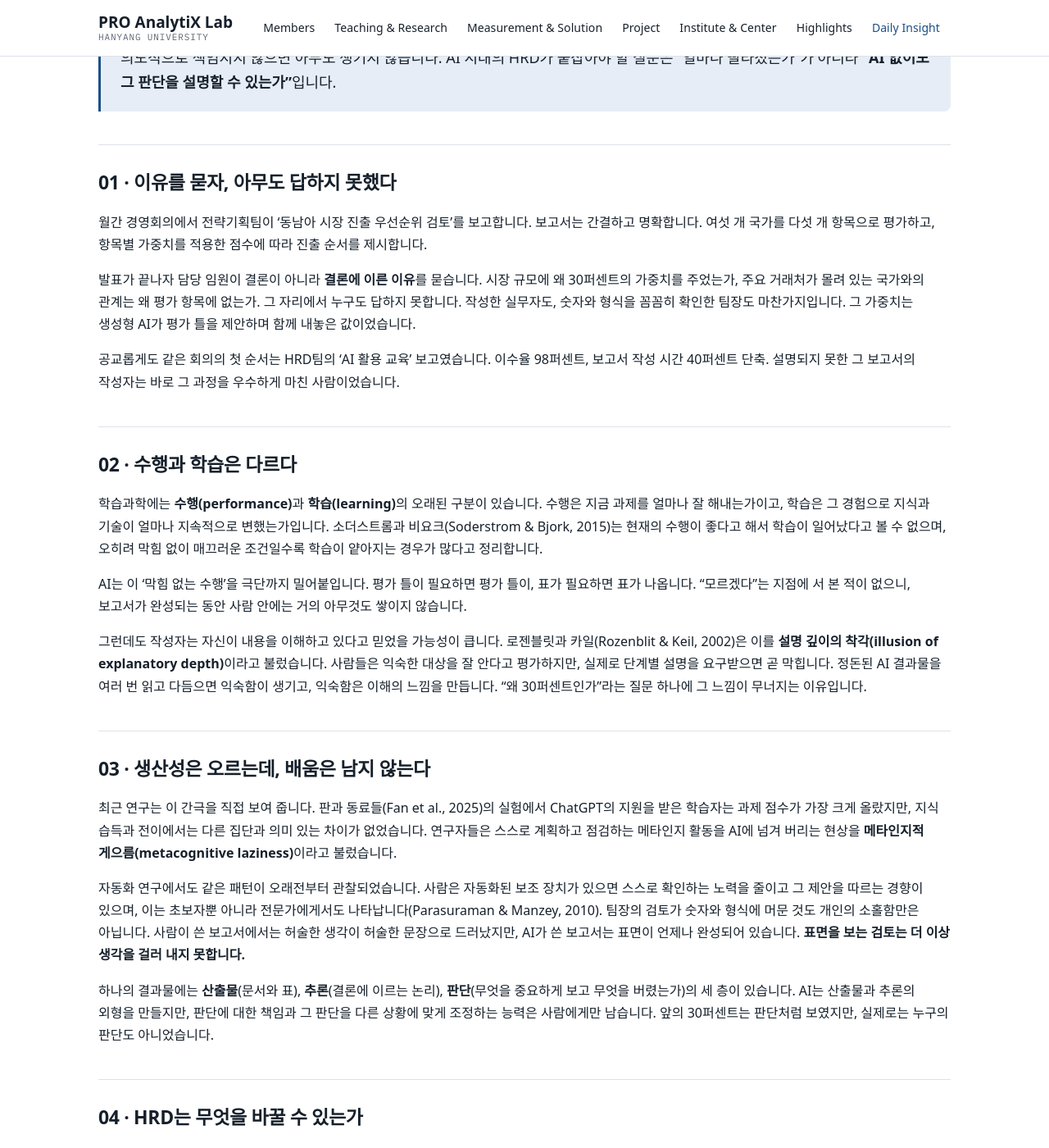
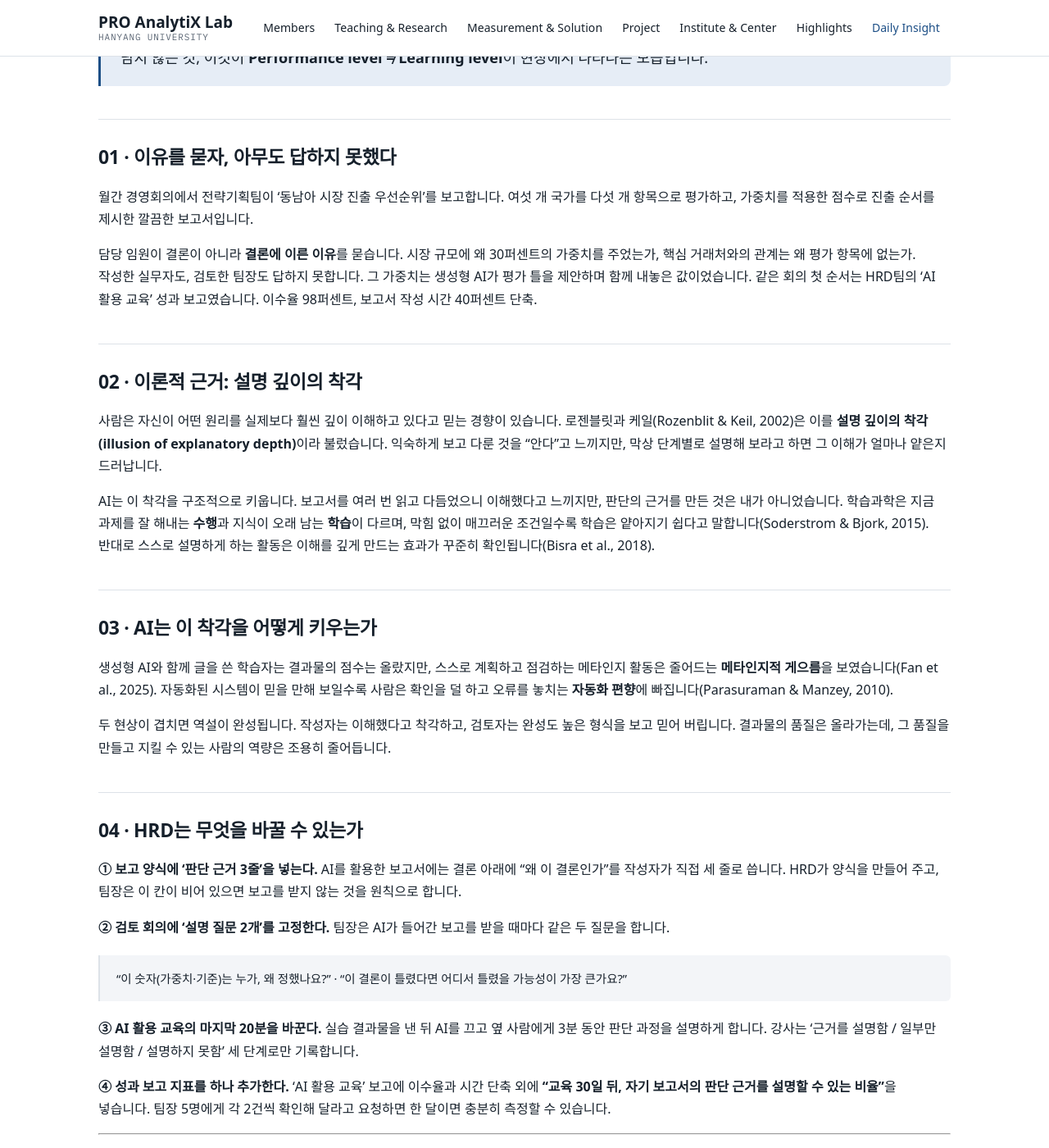
Before and after one commit to drsprolab/drsprolab.github.io, a Jekyll site: the page built from _insights/2026-10-02-explain.md, in a window 1280 px wide and 1400 px high, scrolled down 535 px. Shown: the whole window at 82% size. Built offline with Jekyll 4.4.1, drawn with Linux system fonts in a browser that asks for light colours; some web fonts are replaced; some of the changed text lies outside the part shown.

Commit message:
Daily Insight 1·2장: AI 역설 구조로 재작성, 이론 근거와 2010년 이후 참고문헌, 실행 중심 HRD 조언
Co-Authored-By: Claude Opus 5.5 <noreply@anthropic.com>

```diff
--- a/_insights/2026-10-02-explain.md
+++ b/_insights/2026-10-02-explain.md
@@ -2,63 +2,60 @@
 layout: insight
 title: "아무도 설명할 수 없는 완벽한 보고서"
 date: 2026-10-02 19:00:00 +0900
-summary: "AI 덕분에 일은 더 빠르고 완벽하게 끝나지만, 그 일을 설명할 수 있는 사람은 오히려 줄고 있습니다. 성과와 성장이 분리되는 현상을 학습과학의 관점에서 살펴보고, HRD가 무엇을 책임져야 하는지 정리합니다."
-description: "2026년 10월 2일 Daily Insight. 수행과 학습의 구분, 설명 깊이의 착각, 생성형 AI와 메타인지적 게으름, 자동화 편향 연구를 바탕으로 AI 시대 HRD가 성장을 책임지는 방법을 다룹니다."
+summary: "AI 역설 1 · 결과물이 완벽해질수록 그 결과물을 설명할 수 있는 사람은 줄어듭니다. 수행과 학습이 갈라지는 순간을 학습과학으로 읽고, HRD가 내일부터 할 수 있는 일을 정리합니다."
+description: "AI 역설 1. 수행과 학습의 구분, 설명 깊이의 착각, 생성형 AI와 메타인지적 게으름, 자동화 편향 연구를 바탕으로 AI 시대 HRD의 역할을 다룹니다."
 source_count: 5
-reading_minutes: 5
-topics: [성과와 성장, 수행과 학습, "Performance 수준 ≠ Learning 수준"]
+reading_minutes: 6
+topics: [AI 역설, 수행과 학습, "Performance level ≠ Learning level"]
 ---
 
 <div class="daily-takeaway" markdown="1">
-**Executive Summary**
+**AI 역설 1 · 완벽한 결과물의 역설**
 
-AI를 잘 활용해 일을 잘 끝냈다는 사실은 그 사람이 성장했다는 증거가 되지 않습니다. 생산성은 현업이 챙기지만, 성장은 누군가 의도적으로 책임지지 않으면 아무도 챙기지 않습니다. AI 시대의 HRD가 붙잡아야 할 질문은 "얼마나 빨라졌는가"가 아니라 **"AI 없이도 그 판단을 설명할 수 있는가"**입니다.
+AI가 도울수록 결과물은 완벽해지지만, 그 결과물을 스스로 설명할 수 있는 사람은 줄어듭니다. 일은 끝났는데 사람 안에는 아무것도 남지 않는 것, 이것이 **Performance level ≠ Learning level**이 현장에서 나타나는 모습입니다.
 </div>
 
 ## 01 · 이유를 묻자, 아무도 답하지 못했다
 
-월간 경영회의에서 전략기획팀이 '동남아 시장 진출 우선순위 검토'를 보고합니다. 보고서는 간결하고 명확합니다. 여섯 개 국가를 다섯 개 항목으로 평가하고, 항목별 가중치를 적용한 점수에 따라 진출 순서를 제시합니다.
+월간 경영회의에서 전략기획팀이 '동남아 시장 진출 우선순위'를 보고합니다. 여섯 개 국가를 다섯 개 항목으로 평가하고, 가중치를 적용한 점수로 진출 순서를 제시한 깔끔한 보고서입니다.
 
-발표가 끝나자 담당 임원이 결론이 아니라 **결론에 이른 이유**를 묻습니다. 시장 규모에 왜 30퍼센트의 가중치를 주었는가, 주요 거래처가 몰려 있는 국가와의 관계는 왜 평가 항목에 없는가. 그 자리에서 누구도 답하지 못합니다. 작성한 실무자도, 숫자와 형식을 꼼꼼히 확인한 팀장도 마찬가지입니다. 그 가중치는 생성형 AI가 평가 틀을 제안하며 함께 내놓은 값이었습니다.
+담당 임원이 결론이 아니라 **결론에 이른 이유**를 묻습니다. 시장 규모에 왜 30퍼센트의 가중치를 주었는가, 핵심 거래처와의 관계는 왜 평가 항목에 없는가. 작성한 실무자도, 검토한 팀장도 답하지 못합니다. 그 가중치는 생성형 AI가 평가 틀을 제안하며 함께 내놓은 값이었습니다. 같은 회의 첫 순서는 HRD팀의 'AI 활용 교육' 성과 보고였습니다. 이수율 98퍼센트, 보고서 작성 시간 40퍼센트 단축.
 
-공교롭게도 같은 회의의 첫 순서는 HRD팀의 'AI 활용 교육' 보고였습니다. 이수율 98퍼센트, 보고서 작성 시간 40퍼센트 단축. 설명되지 못한 그 보고서의 작성자는 바로 그 과정을 우수하게 마친 사람이었습니다.
+## 02 · 이론적 근거: 설명 깊이의 착각
 
-## 02 · 수행과 학습은 다르다
+사람은 자신이 어떤 원리를 실제보다 훨씬 깊이 이해하고 있다고 믿는 경향이 있습니다. 로젠블릿과 케일(Rozenblit & Keil, 2002)은 이를 **설명 깊이의 착각(illusion of explanatory depth)**이라 불렀습니다. 익숙하게 보고 다룬 것을 "안다"고 느끼지만, 막상 단계별로 설명해 보라고 하면 그 이해가 얼마나 얕은지 드러납니다.
 
-학습과학에는 **수행(performance)**과 **학습(learning)**의 오래된 구분이 있습니다. 수행은 지금 과제를 얼마나 잘 해내는가이고, 학습은 그 경험으로 지식과 기술이 얼마나 지속적으로 변했는가입니다. 소더스트롬과 비요크(Soderstrom & Bjork, 2015)는 현재의 수행이 좋다고 해서 학습이 일어났다고 볼 수 없으며, 오히려 막힘 없이 매끄러운 조건일수록 학습이 얕아지는 경우가 많다고 정리합니다.
+AI는 이 착각을 구조적으로 키웁니다. 보고서를 여러 번 읽고 다듬었으니 이해했다고 느끼지만, 판단의 근거를 만든 것은 내가 아니었습니다. 학습과학은 지금 과제를 잘 해내는 **수행**과 지식이 오래 남는 **학습**이 다르며, 막힘 없이 매끄러운 조건일수록 학습은 얕아지기 쉽다고 말합니다(Soderstrom & Bjork, 2015). 반대로 스스로 설명하게 하는 활동은 이해를 깊게 만드는 효과가 꾸준히 확인됩니다(Bisra et al., 2018).
 
-AI는 이 '막힘 없는 수행'을 극단까지 밀어붙입니다. 평가 틀이 필요하면 평가 틀이, 표가 필요하면 표가 나옵니다. "모르겠다"는 지점에 서 본 적이 없으니, 보고서가 완성되는 동안 사람 안에는 거의 아무것도 쌓이지 않습니다.
+## 03 · AI는 이 착각을 어떻게 키우는가
 
-그런데도 작성자는 자신이 내용을 이해하고 있다고 믿었을 가능성이 큽니다. 로젠블릿과 카일(Rozenblit & Keil, 2002)은 이를 **설명 깊이의 착각(illusion of explanatory depth)**이라고 불렀습니다. 사람들은 익숙한 대상을 잘 안다고 평가하지만, 실제로 단계별 설명을 요구받으면 곧 막힙니다. 정돈된 AI 결과물을 여러 번 읽고 다듬으면 익숙함이 생기고, 익숙함은 이해의 느낌을 만듭니다. "왜 30퍼센트인가"라는 질문 하나에 그 느낌이 무너지는 이유입니다.
+생성형 AI와 함께 글을 쓴 학습자는 결과물의 점수는 올랐지만, 스스로 계획하고 점검하는 메타인지 활동은 줄어드는 **메타인지적 게으름**을 보였습니다(Fan et al., 2025). 자동화된 시스템이 믿을 만해 보일수록 사람은 확인을 덜 하고 오류를 놓치는 **자동화 편향**에 빠집니다(Parasuraman & Manzey, 2010).
 
-## 03 · 생산성은 오르는데, 배움은 남지 않는다
-
-최근 연구는 이 간극을 직접 보여 줍니다. 판과 동료들(Fan et al., 2025)의 실험에서 ChatGPT의 지원을 받은 학습자는 과제 점수가 가장 크게 올랐지만, 지식 습득과 전이에서는 다른 집단과 의미 있는 차이가 없었습니다. 연구자들은 스스로 계획하고 점검하는 메타인지 활동을 AI에 넘겨 버리는 현상을 **메타인지적 게으름(metacognitive laziness)**이라고 불렀습니다.
-
-자동화 연구에서도 같은 패턴이 오래전부터 관찰되었습니다. 사람은 자동화된 보조 장치가 있으면 스스로 확인하는 노력을 줄이고 그 제안을 따르는 경향이 있으며, 이는 초보자뿐 아니라 전문가에게서도 나타납니다(Parasuraman & Manzey, 2010). 팀장의 검토가 숫자와 형식에 머문 것도 개인의 소홀함만은 아닙니다. 사람이 쓴 보고서에서는 허술한 생각이 허술한 문장으로 드러났지만, AI가 쓴 보고서는 표면이 언제나 완성되어 있습니다. **표면을 보는 검토는 더 이상 생각을 걸러 내지 못합니다.**
-
-하나의 결과물에는 **산출물**(문서와 표), **추론**(결론에 이르는 논리), **판단**(무엇을 중요하게 보고 무엇을 버렸는가)의 세 층이 있습니다. AI는 산출물과 추론의 외형을 만들지만, 판단에 대한 책임과 그 판단을 다른 상황에 맞게 조정하는 능력은 사람에게만 남습니다. 앞의 30퍼센트는 판단처럼 보였지만, 실제로는 누구의 판단도 아니었습니다.
+두 현상이 겹치면 역설이 완성됩니다. 작성자는 이해했다고 착각하고, 검토자는 완성도 높은 형식을 보고 믿어 버립니다. 결과물의 품질은 올라가는데, 그 품질을 만들고 지킬 수 있는 사람의 역량은 조용히 줄어듭니다.
 
 ## 04 · HRD는 무엇을 바꿀 수 있는가
 
-**성장은 누가 챙기는가.** AI의 생산성은 HRD가 챙기지 않아도 현업이 챙깁니다. 성장은 당장 보이지 않고, 단기적으로는 비용처럼 보입니다. 그래서 생산성이 저절로 따라오는 시대에, HRD는 **저절로 따라오지 않는 것**, 곧 사람의 성장을 책임져야 합니다.
+**① 보고 양식에 '판단 근거 3줄'을 넣는다.** AI를 활용한 보고서에는 결론 아래에 "왜 이 결론인가"를 작성자가 직접 세 줄로 씁니다. HRD가 양식을 만들어 주고, 팀장은 이 칸이 비어 있으면 보고를 받지 않는 것을 원칙으로 합니다.
 
-**산출물이 아니라 판단을 보게 하기.** 리더의 검토 질문을 "틀린 데는 없는가"에서 "왜 이렇게 판단했는가", "이 숫자가 달라지면 결론이 어떻게 바뀌는가"로 바꾸는 것이 출발점입니다. 주요 보고서에 핵심 가정, 그 가정이 틀렸을 때의 영향, AI가 제안했지만 받아들이지 않은 것과 이유를 적은 한 쪽짜리 '판단 노트'를 붙이게 하는 것도 방법입니다.
+**② 검토 회의에 '설명 질문 2개'를 고정한다.** 팀장은 AI가 들어간 보고를 받을 때마다 같은 두 질문을 합니다.
+> "이 숫자(가중치·기준)는 누가, 왜 정했나요?" · "이 결론이 틀렸다면 어디서 틀렸을 가능성이 가장 큰가요?"
 
-**'설명할 수 있는가'를 성장의 지표로.** 이수율과 만족도, 작업 시간 단축은 모두 성과 지표입니다. 그 옆에 **AI 없이도 그 판단을 설명할 수 있는가**라는 성장 지표를 놓아야 합니다. 이 기준은 측정 도구이면서 동시에 학습 장치입니다. 치와 동료들(Chi et al., 1994)의 **자기설명 효과** 연구에서 스스로 설명하도록 요구받은 학습자는 더 깊이 이해했고, 설명하는 과정에서 자기 이해의 빈틈을 발견했습니다. 설명을 요구하는 것만으로 학습이 일어나는 것입니다.
+**③ AI 활용 교육의 마지막 20분을 바꾼다.** 실습 결과물을 낸 뒤 AI를 끄고 옆 사람에게 3분 동안 판단 과정을 설명하게 합니다. 강사는 '근거를 설명함 / 일부만 설명함 / 설명하지 못함' 세 단계로만 기록합니다.
+
+**④ 성과 보고 지표를 하나 추가한다.** 'AI 활용 교육' 보고에 이수율과 시간 단축 외에 **"교육 30일 뒤, 자기 보고서의 판단 근거를 설명할 수 있는 비율"**을 넣습니다. 팀장 5명에게 각 2건씩 확인해 달라고 요청하면 한 달이면 충분히 측정할 수 있습니다.
 
 ---
 
 ### Insight Questions
 
-1. 우리 HRD가 보고하는 지표 중, **사람에게 무엇이 쌓였는지**를 보여 주는 것은 몇 개인가?
-2. 우리 조직의 리더는 보고서를 검토할 때 형식과 숫자를 묻는가, **판단의 근거**를 묻는가?
-3. AI 활용 교육을 마친 구성원은 도구를 더 잘 다루게 되었는가, 아니면 **더 잘 판단하게 되었는가**? 그 차이를 확인할 방법이 있는가?
+1. 우리 팀의 평가는 결과물의 완성도와 **작성자의 설명 능력**을 따로 보고 있는가?
+2. AI가 만든 초안을 검토할 때, 우리는 형식이 아니라 **판단의 근거**를 묻고 있는가?
+3. AI를 쓰면서 구성원이 **더 잘 판단하게 되었는지**, 도구를 더 잘 다루게 되었을 뿐인지 확인할 방법이 있는가?
 
 ### References
 
 <div class="references" markdown="0">
-<p>Chi, M. T. H., de Leeuw, N., Chiu, M.-H., &amp; LaVancher, C. (1994). Eliciting self-explanations improves understanding. <em>Cognitive Science, 18</em>(3), 439–477. https://doi.org/10.1016/0364-0213(94)90016-7</p>
+<p>Bisra, K., Liu, Q., Nesbit, J. C., Salimi, F., &amp; Winne, P. H. (2018). Inducing self-explanation: A meta-analysis. <em>Educational Psychology Review, 30</em>(3), 703–725. https://doi.org/10.1007/s10648-018-9434-x</p>
 <p>Fan, Y., Tang, L., Le, H., Shen, K., Tan, S., Zhao, Y., Shen, Y., Li, X., &amp; Gašević, D. (2025). Beware of metacognitive laziness: Effects of generative artificial intelligence on learning motivation, processes, and performance. <em>British Journal of Educational Technology, 56</em>(2), 489–530. https://doi.org/10.1111/bjet.13544</p>
 <p>Parasuraman, R., &amp; Manzey, D. H. (2010). Complacency and bias in human use of automation: An attentional integration. <em>Human Factors, 52</em>(3), 381–410. https://doi.org/10.1177/0018720810376055</p>
 <p>Rozenblit, L., &amp; Keil, F. (2002). The misunderstood limits of folk science: An illusion of explanatory depth. <em>Cognitive Science, 26</em>(5), 521–562. https://doi.org/10.1207/s15516709cog2605_1</p>
```
Also changed, not shown: _insights/2026-10-02-cognitive-pause.md (+22 -27 lines).
